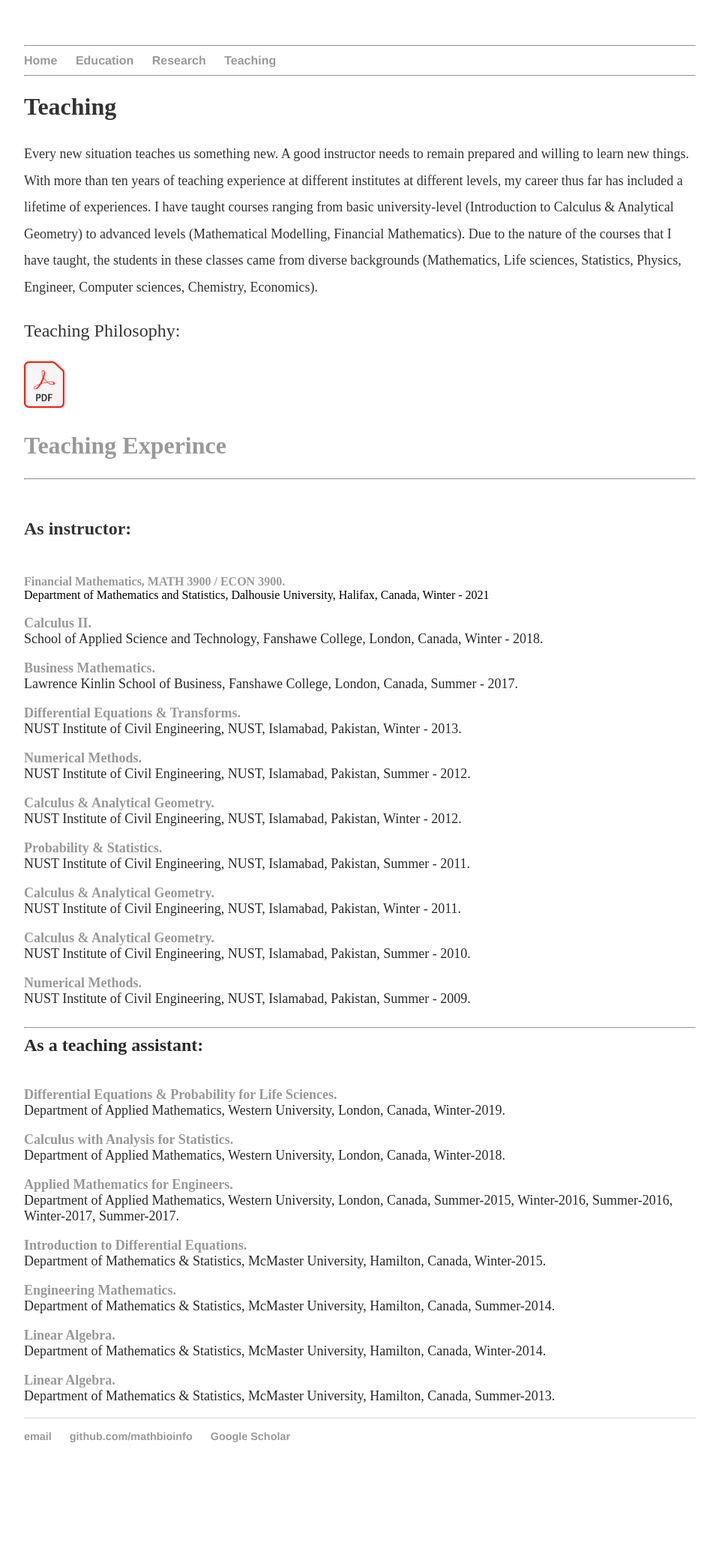
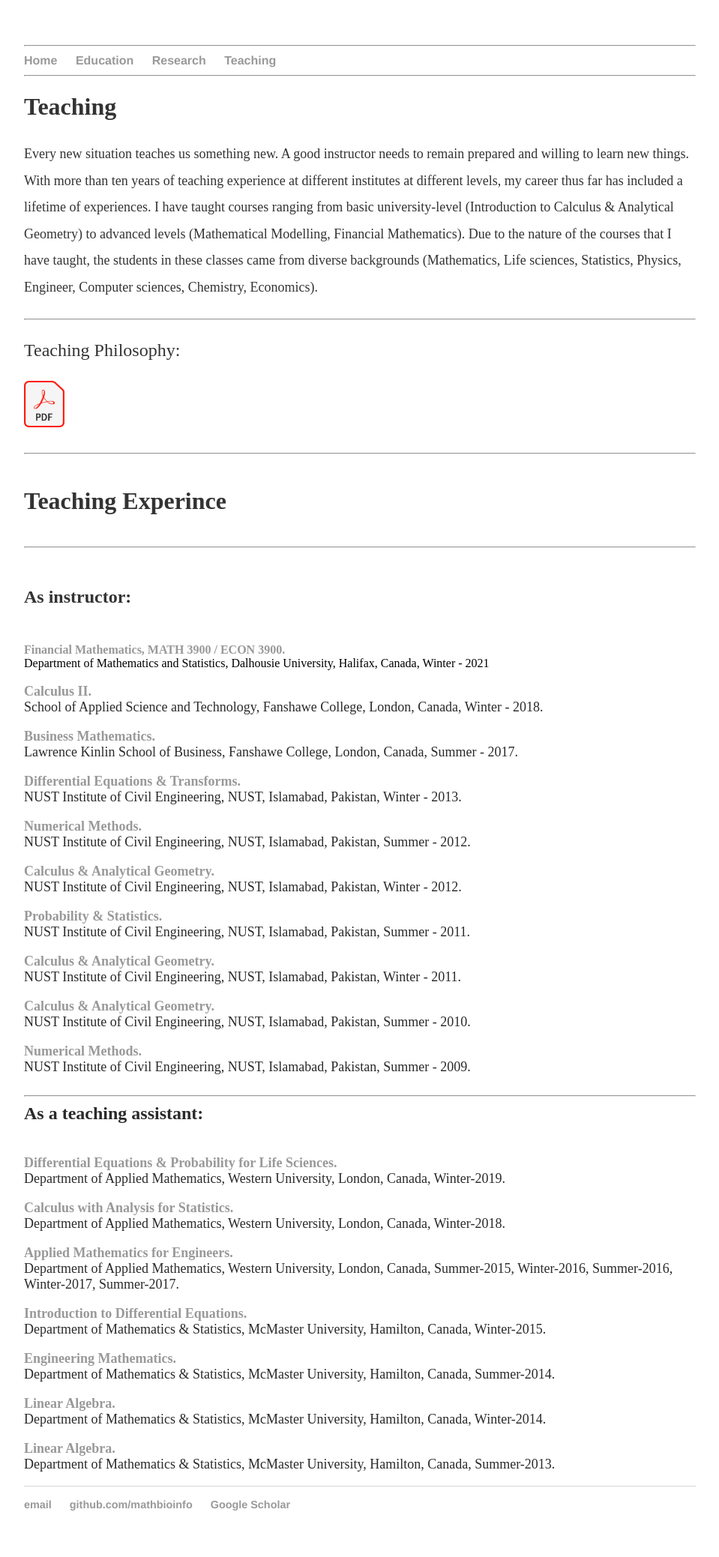
Before and after one commit to MathBioInfo/amjadkhan, a Jekyll site: the page built from Teaching/index.html, in a window 1280 px wide. Shown: the whole page at 75% size, without its empty margins (160-1119 px from the left). Built offline with Jekyll 4.4.1, drawn with Linux system fonts in a browser that asks for light colours; before the commit the page ends 1986 px from its top, so only the background shows below that.

Commit message:
Update index.html

```diff
--- a/Teaching/index.html
+++ b/Teaching/index.html
@@ -23,10 +23,11 @@
 			<div class="wsite-section-content">
           		<div class="container">
 			<div class="wsite-section-elements">
-			<p><font size="5">Teaching Philosophy: <p>
+			<hr>
+			<p><font size="5">Teaching Philosophy:
                		<p><a href="teachPhil.pdf" download>
-			<img src="../images/pdf.png" alt="Teaching Philosophy" width="54" height="62">
-			<p>
+			<img src="../images/pdf.png" alt="Teaching Philosophy" width="54" height="62"><p>
+			<hr>
 		<p><font size="6"><b>Teaching Experince</b></font><br>
 		<hr>
 		<p><font size="5"><b>As instructor:</b></font><br>
```
